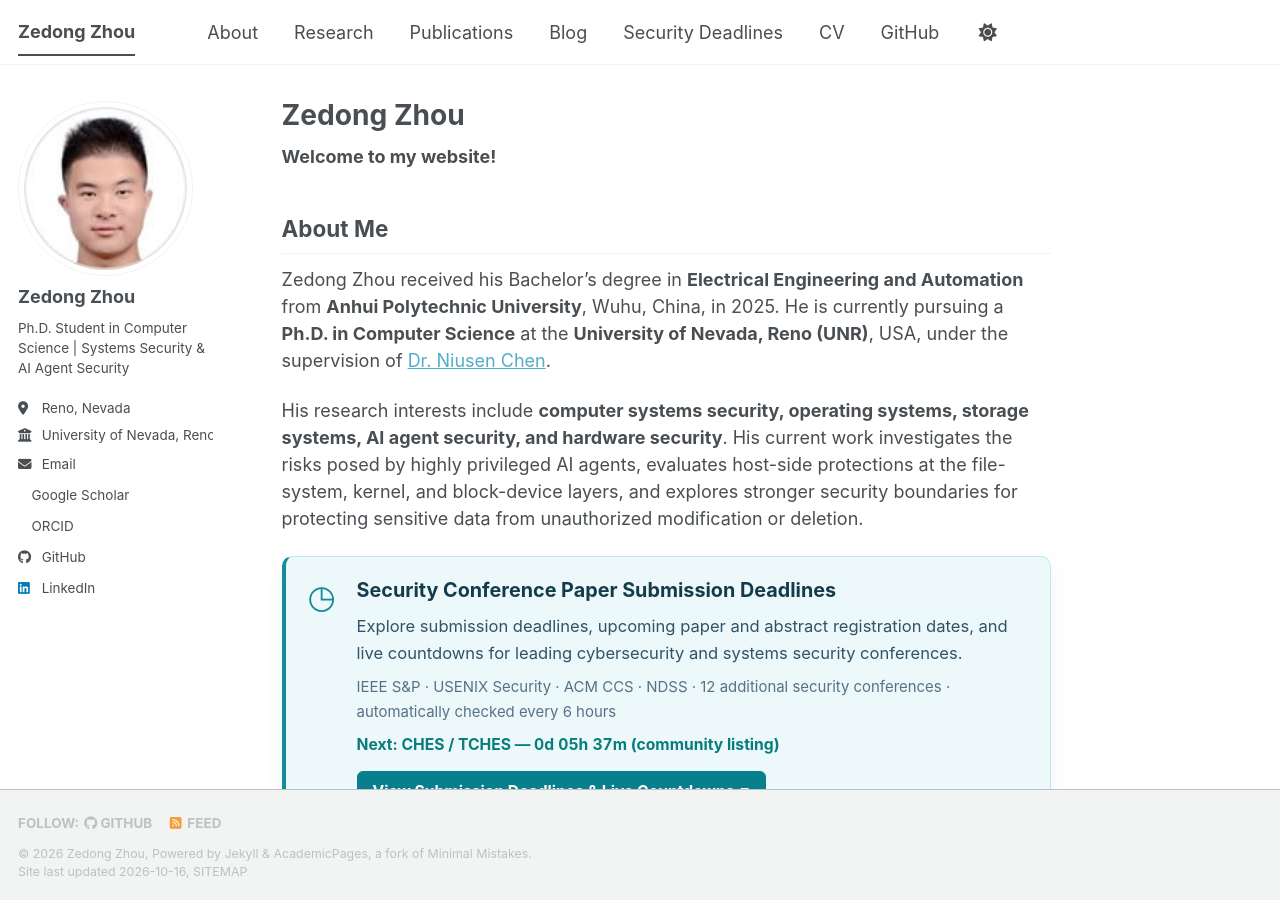
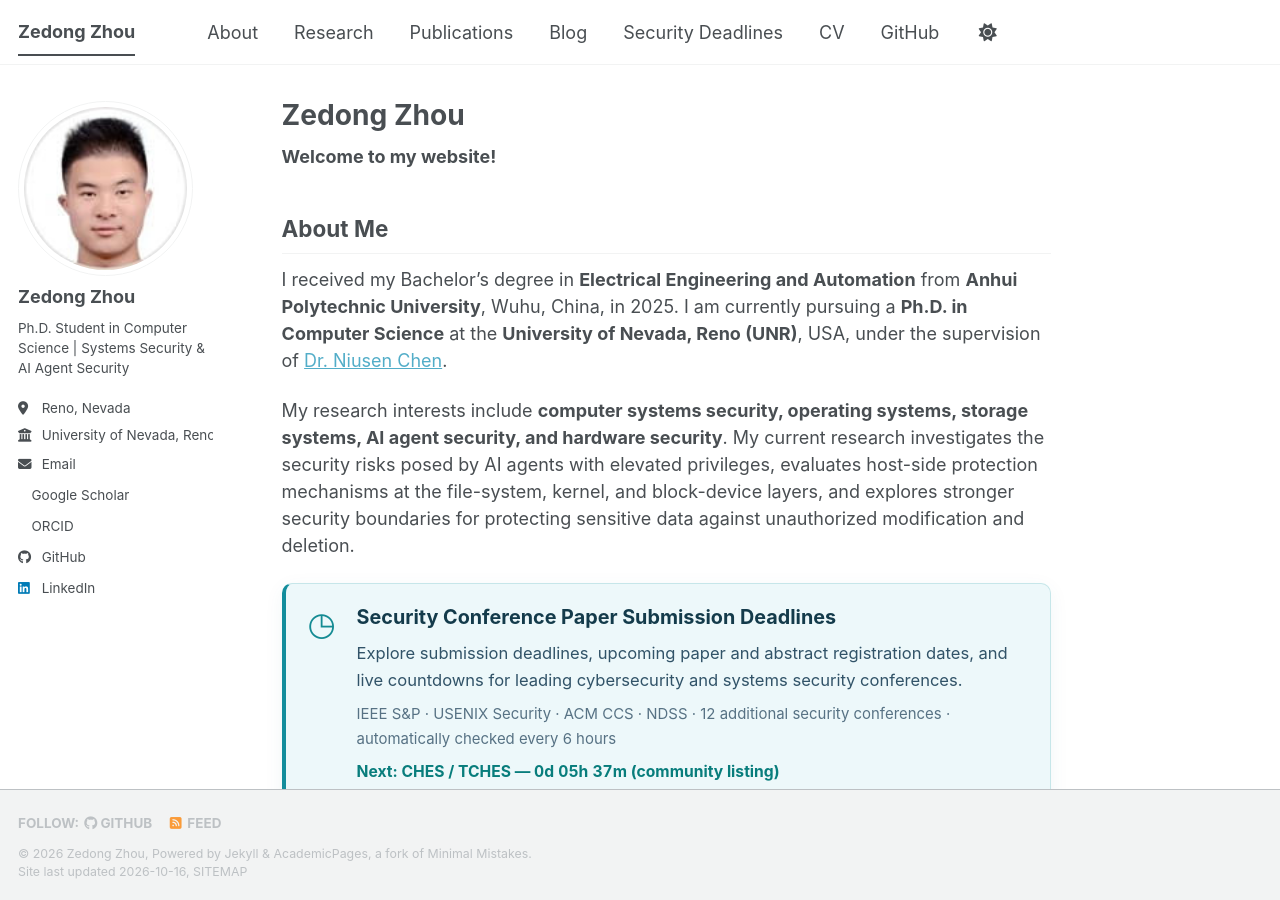
Before and after one commit to 2350082187zhou-ux/2350082187zhou-ux.github.io, a Jekyll site: the page built from _pages/about.md, in a window 1280 px wide and 900 px high. Built offline with Jekyll 4.4.1, drawn with Linux system fonts in a browser that asks for light colours; a style sheet for code colours, icons or effects is not loaded.

Commit message:
Use first-person voice in academic homepage About Me

```diff
--- a/_pages/about.md
+++ b/_pages/about.md
@@ -11,9 +11,9 @@
 
 ## About Me
 
-Zedong Zhou received his Bachelor's degree in **Electrical Engineering and Automation** from **Anhui Polytechnic University**, Wuhu, China, in 2025. He is currently pursuing a **Ph.D. in Computer Science** at the **University of Nevada, Reno (UNR)**, USA, under the supervision of [Dr. Niusen Chen](https://www.unr.edu/cse/people/niusen-chen).
+I received my Bachelor's degree in **Electrical Engineering and Automation** from **Anhui Polytechnic University**, Wuhu, China, in 2025. I am currently pursuing a **Ph.D. in Computer Science** at the **University of Nevada, Reno (UNR)**, USA, under the supervision of [Dr. Niusen Chen](https://www.unr.edu/cse/people/niusen-chen).
 
-His research interests include **computer systems security, operating systems, storage systems, AI agent security, and hardware security**. His current work investigates the risks posed by highly privileged AI agents, evaluates host-side protections at the file-system, kernel, and block-device layers, and explores stronger security boundaries for protecting sensitive data from unauthorized modification or deletion.
+My research interests include **computer systems security, operating systems, storage systems, AI agent security, and hardware security**. My current research investigates the security risks posed by AI agents with elevated privileges, evaluates host-side protection mechanisms at the file-system, kernel, and block-device layers, and explores stronger security boundaries for protecting sensitive data against unauthorized modification and deletion.
 
 <div class="security-deadline-entry">
   <span class="security-deadline-entry__symbol" aria-hidden="true">◷</span>
```
